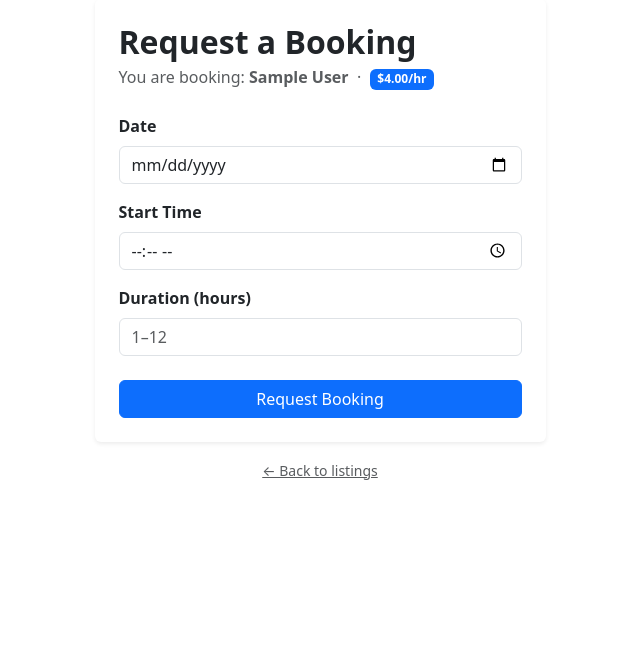
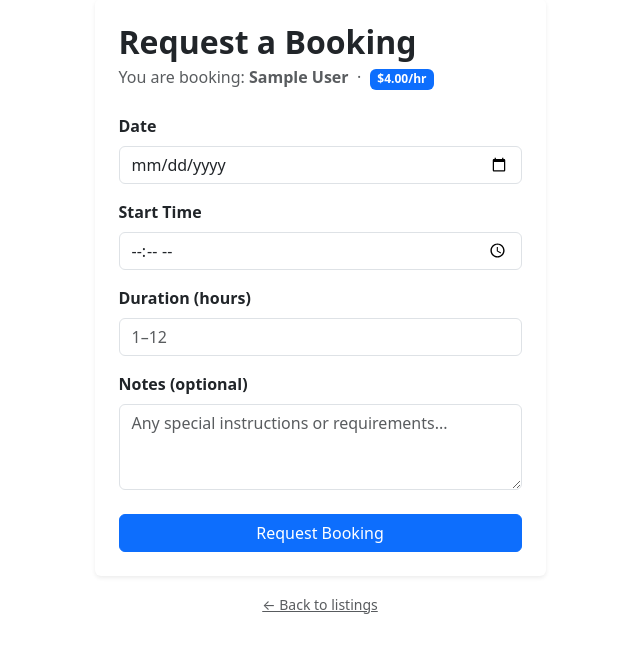
Before and after one commit to christineoen/CITS5505-Group-Project, a Flask app: page /booking/1 in a window 1280 px wide. Shown: the part 83-736 px from the top of the page, without its empty margins (320-960 px from the left). Run offline with Flask 3, Linux system fonts and the light colour scheme; a user stored in the database is signed in; tables that the repository leaves empty hold one stand-in row (values such as "Sample post"); some libraries are stand-ins or nearby versions.

Commit message:
align with the latest database schema

```diff
--- a/forms.py
+++ b/forms.py
@@ -66,4 +66,5 @@ class BookingForm(FlaskForm):
         "Duration (hours)",
         validators=[DataRequired(), NumberRange(min=1, max=12, message="Duration must be between 1 and 12 hours.")],
     )
+    notes = TextAreaField("Notes (optional)", validators=[Optional(), Length(max=500)])
     submit = SubmitField("Request Booking")
--- a/models/booking.py
+++ b/models/booking.py
@@ -11,6 +11,7 @@ class Booking(db.Model):
     date = db.Column(db.Date, nullable=False)
     start_time = db.Column(db.Time, nullable=False)
     duration_hours = db.Column(db.Integer, nullable=False)
+    notes = db.Column(db.Text)
     status = db.Column(db.String(20), default="pending")  # pending, accepted, rejected, completed
     created_at = db.Column(db.DateTime, default=lambda: datetime.now(timezone.utc))
     updated_at = db.Column(db.DateTime, default=lambda: datetime.now(timezone.utc), onupdate=lambda: datetime.now(timezone.utc))
--- a/templates/booking.html
+++ b/templates/booking.html
@@ -48,7 +48,7 @@
                         </div>
                     </div>
 
-                    <div class="mb-4">
+                    <div class="mb-3">
                         {{ form.duration_hours.label(class="form-label fw-semibold") }}
                         {{ form.duration_hours(class="form-control" + (" is-invalid" if form.duration_hours.errors else ""), id="duration_hours", placeholder="1–12") }}
                         {% for error in form.duration_hours.errors %}
@@ -57,6 +57,14 @@
                         <div id="duration-error" class="text-danger small mt-1 d-none">
                             Duration must be between 1 and 12 hours.
                         </div>
+                    </div>
+
+                    <div class="mb-4">
+                        {{ form.notes.label(class="form-label fw-semibold") }}
+                        {{ form.notes(class="form-control" + (" is-invalid" if form.notes.errors else ""), rows=3, placeholder="Any special instructions or requirements...") }}
+                        {% for error in form.notes.errors %}
+                        <div class="invalid-feedback">{{ error }}</div>
+                        {% endfor %}
                     </div>
 
                     {{ form.submit(class="btn btn-primary w-100") }}
--- a/templates/bookings.html
+++ b/templates/bookings.html
@@ -48,6 +48,7 @@
                     <h6 class="fw-semibold mb-0">{{ b.babysitter.user.name }}</h6>
                     {{ status_badge(b.status) }}
                 </div>
+
                 <p class="text-muted small mb-1">
                     <i class="bi bi-calendar3 me-1"></i>{{ b.date.strftime('%d %b %Y') }}
                 </p>
```
